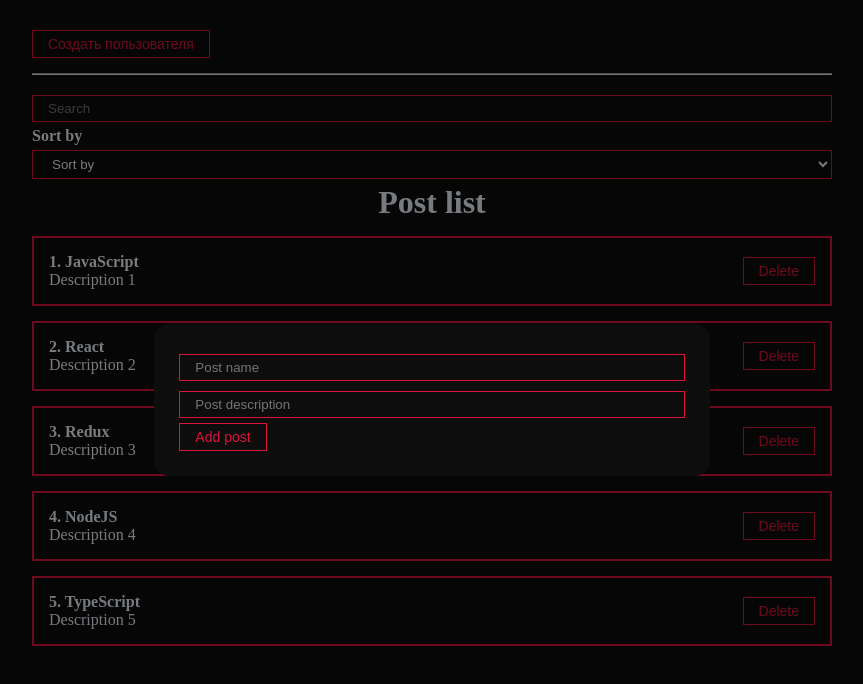
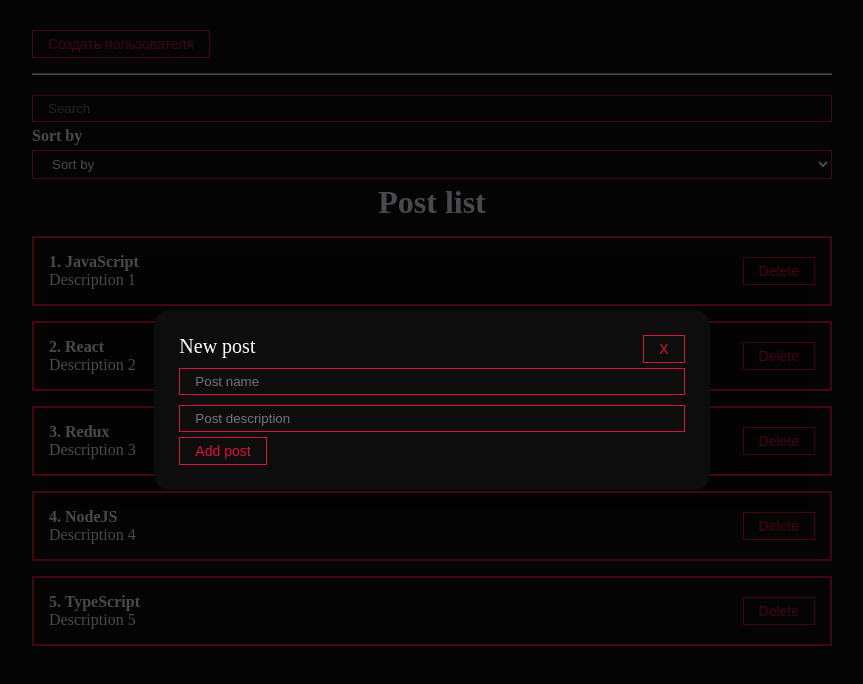
Before and after one commit to Noidan/reactUlbi, a React (Create React App) app: page /posts in a window 1280 px wide. Both pictures are taken after a click on the button "Создать пользователя". Shown: the top 684 px of the page, without its empty margins (208-1071 px from the left). Built offline with nearby package versions, Linux system fonts and the light colour scheme.

Commit message:
TransitionGroup

```diff
--- a/src/App.js
+++ b/src/App.js
@@ -47,7 +47,7 @@ function App() {
     <MyButton style={{marginTop:30}}onClick={() => setModal(true)}>
       Создать пользователя
     </MyButton>
-    <MyModal visible={modal} setVisible={setModal}>
+    <MyModal visible={modal} setVisible={setModal} myModalName='New post'>
       <PostForm create={createPost} />
     </MyModal>
 
--- a/src/components/PostList.jsx
+++ b/src/components/PostList.jsx
@@ -1,5 +1,6 @@
 import React from "react";
 import PostItem from "./PostItem";
+import { TransitionGroup, CSSTransition } from "react-transition-group";
 
 const PostList = ({ posts, title, remove }) => {
 
@@ -13,9 +14,17 @@ const PostList = ({ posts, title, remove }) => {
         <h1 style={{ textAlign: 'center' }}>
             {title}
         </h1>
-        {posts.map((post, index) =>
-            <PostItem remove={remove} number={index + 1} post={post} key={post.id} />
-        )}
+        <TransitionGroup>
+            {posts.map((post, index) =>
+                <CSSTransition
+                    key={post.id}
+                    timeout={500}
+                    classNames="post"
+                >
+                    <PostItem remove={remove} number={index + 1} post={post} />
+                </CSSTransition>
+            )}
+        </TransitionGroup>
     </div>
 }
 
--- a/src/components/UI/MyModal/MyModal.jsx
+++ b/src/components/UI/MyModal/MyModal.jsx
@@ -1,7 +1,8 @@
 import React from "react";
 import cl from './MyModal.module.css'
+import MyButton from "../button/MyButton";
 
-const MyModal = ({ children, visible, setVisible }) => {
+const MyModal = ({ children, visible, setVisible, myModalName}) => {
 
     const rootClasses = [cl.myModal]
 
@@ -9,8 +10,15 @@ const MyModal = ({ children, visible, setVisible }) => {
         rootClasses.push(cl.active)
     }
 
-    return <div className={rootClasses.join(' ')} onClick={()=>setVisible(false)}>
+    return <div className={rootClasses.join(' ')} onClick={() => setVisible(false)}>
         <div className={cl.myModalContent} onClick={(e) => e.stopPropagation()} >
+        {myModalName}
+            <div className={cl.myModalClose}>
+
+                <MyButton onClick={() => setVisible(false)}>
+                    X
+                </MyButton>
+            </div>
             {children}
         </div>
     </div>
--- a/src/components/UI/MyModal/MyModal.module.css
+++ b/src/components/UI/MyModal/MyModal.module.css
@@ -5,7 +5,7 @@
     right: 0;
     left: 0;
     display: none;
-    background-color: rgba(0, 0, 0, 0.5);
+    background: rgba(0, 0, 0, 0.7);
 }
 
 .myModalContent {
@@ -23,3 +23,8 @@
     justify-content: center;
     align-items: center;
 }
+
+.myModalClose {
+    position: relative;
+    float: right;
+}
--- a/src/styles/App.css
+++ b/src/styles/App.css
@@ -23,3 +23,22 @@
     justify-content: space-between;
     align-items: center;
 }
+
+.remove-btn {
+    margin-right: 0.5rem;
+  }
+
+  .post-enter {
+    opacity: 0;
+  }
+  .post-enter-active {
+    opacity: 1;
+    transition: opacity 500ms ease-in;
+  }
+  .post-exit {
+    opacity: 1;
+  }
+  .post-exit-active {
+    opacity: 0;
+    transition: opacity 500ms ease-in;
+  }
```
